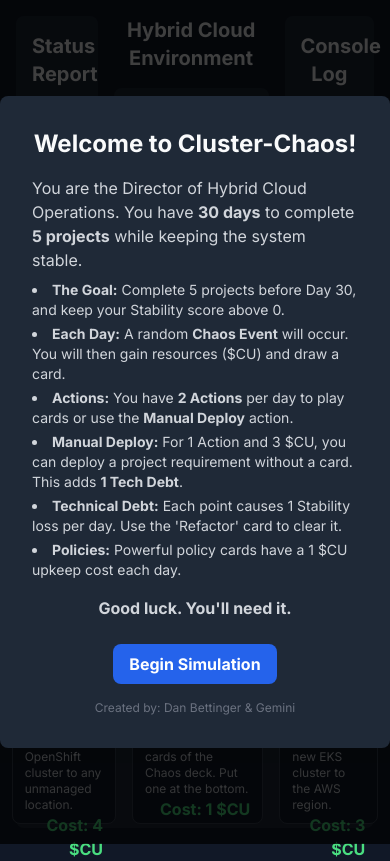
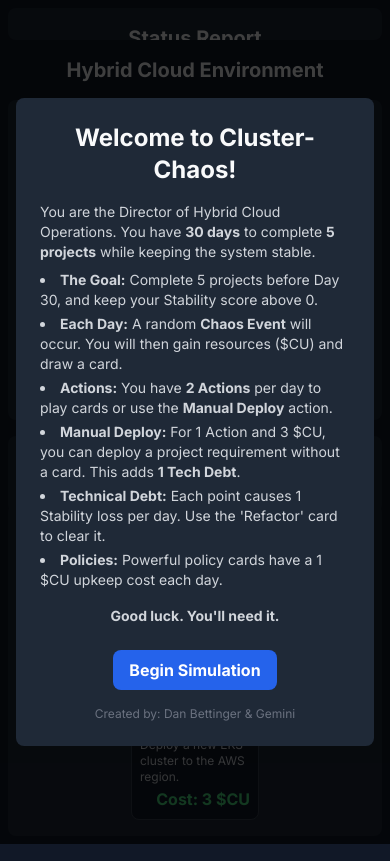
Before and after one commit to grigz/fleet, a plain HTML site: page index.html in a window 390 px wide. Drawn offline with nearby package versions, Linux system fonts and the light colour scheme.

Commit message:
Update index.html
fixed gitops rollout card so it fixes drift

```diff
--- a/index.html
+++ b/index.html
@@ -21,7 +21,7 @@
             transition: transform 0.2s ease-in-out, box-shadow 0.2s ease-in-out;
         }
         .card:hover {
-            transform: translateY(-10px);
+            transform: translateY(-5px) scale(1.02);
             box-shadow: 0 10px 15px -3px rgba(0, 0, 0, 0.2), 0 4px 6px -2px rgba(0, 0, 0, 0.1);
         }
         .console-log-entry {
@@ -56,42 +56,42 @@
         }
     </style>
 </head>
-<body class="w-screen h-screen overflow-hidden flex flex-col p-4 gap-4">
+<body class="w-screen h-screen overflow-hidden bg-gray-900 flex flex-col p-2 sm:p-4 gap-4">
 
     <!-- MAIN GAME UI -->
-    <main class="flex-grow flex gap-4 h-[calc(100%-256px)]">
+    <main class="flex-grow flex flex-col lg:flex-row gap-4 min-h-0">
 
         <!-- LEFT: STATUS PANEL -->
-        <div id="status-panel" class="w-1/4 h-full bg-gray-800 rounded-lg p-4 flex flex-col gap-4 overflow-y-auto">
-            <h2 class="text-xl font-bold text-center border-b border-gray-700 pb-2">Status Report</h2>
+        <div id="status-panel" class="w-full lg:w-1/4 bg-gray-800 rounded-lg p-4 flex flex-col gap-4 overflow-y-auto">
+            <h2 class="text-xl font-bold text-center border-b border-gray-700 pb-2 flex-shrink-0">Status Report</h2>
 
-            <div class="grid grid-cols-2 gap-4 text-center">
+            <div class="grid grid-cols-2 gap-4 text-center flex-shrink-0">
                 <div>
                     <p class="text-sm text-gray-400">Day</p>
-                    <p id="turn-display" class="text-2xl font-bold">1 / 30</p>
+                    <p id="turn-display" class="text-xl md:text-2xl font-bold">1 / 30</p>
                 </div>
                 <div>
                     <p class="text-sm text-gray-400">Actions</p>
-                    <p id="actions-display" class="text-2xl font-bold">2</p>
+                    <p id="actions-display" class="text-xl md:text-2xl font-bold">2</p>
                 </div>
                 <div>
                     <p class="text-sm text-gray-400">Compute Units ($CU)</p>
-                    <p id="cu-display" class="text-2xl font-bold text-green-400">5</p>
+                    <p id="cu-display" class="text-xl md:text-2xl font-bold text-green-400">5</p>
                 </div>
                  <div>
                     <p class="text-sm text-gray-400">Projects Done</p>
-                    <p id="projects-display" class="text-2xl font-bold">0 / 5</p>
+                    <p id="projects-display" class="text-xl md:text-2xl font-bold">0 / 5</p>
                 </div>
             </div>
 
-            <div>
+            <div class="flex-shrink-0">
                 <p class="text-sm text-gray-400 text-center mb-1">System Stability</p>
                 <div class="w-full bg-gray-700 rounded-full h-6">
                     <div id="stability-bar" class="bg-blue-600 h-6 rounded-full text-center text-white font-bold text-sm transition-all duration-500" style="width: 100%;">100</div>
                 </div>
             </div>
 
-            <div>
+            <div class="flex-shrink-0">
                 <p class="text-sm text-gray-400 text-center mb-1">Technical Debt</p>
                  <div class="w-full bg-gray-700 rounded-full h-6">
                     <div id="tech-debt-bar" class="bg-red-800 h-6 rounded-full text-center text-white font-bold text-sm transition-all duration-500" style="width: 0%;">0</div>
@@ -106,26 +106,26 @@
                 <button id="manual-deploy-btn" class="mt-2 w-full bg-green-700 hover:bg-green-800 disabled:bg-gray-600 disabled:cursor-not-allowed text-white font-bold py-2 px-2 rounded-lg transition-colors text-sm">Manual Deploy (3 $CU)</button>
             </div>
 
-            <div class="flex gap-2 mt-auto">
+            <div class="flex gap-2 mt-auto flex-shrink-0">
                 <button id="rules-btn" class="w-1/3 bg-gray-600 hover:bg-gray-700 text-white font-bold py-2 px-4 rounded-lg transition-colors">Rules</button>
                 <button id="end-day-btn" class="w-2/3 bg-blue-600 hover:bg-blue-700 text-white font-bold py-2 px-4 rounded-lg transition-colors">End Day</button>
             </div>
         </div>
 
         <!-- CENTER: CLUSTER MAP -->
-        <div class="w-1/2 h-full flex flex-col gap-4">
+        <div class="w-full lg:w-1/2 h-[400px] lg:h-full flex flex-col gap-4">
             <h2 class="text-xl font-bold text-center">Hybrid Cloud Environment</h2>
-            <div id="cluster-map" class="flex-grow bg-gray-800 rounded-lg p-4 relative grid grid-cols-3 grid-rows-3 gap-4">
+            <div id="cluster-map" class="flex-grow bg-gray-800 rounded-lg p-2 sm:p-4 relative grid grid-cols-3 grid-rows-3 gap-2 sm:gap-4">
                 <!-- Hub in the center -->
                 <div class="col-start-2 row-start-2 flex justify-center items-center">
-                    <div class="w-40 h-40 bg-gray-900 rounded-full flex justify-center items-center text-center font-bold text-lg border-4 border-blue-500 px-4">Your Kubernetes Fleet</div>
+                    <div class="w-24 h-24 sm:w-32 sm:h-32 bg-gray-900 rounded-full flex justify-center items-center text-center font-bold text-sm sm:text-lg border-2 sm:border-4 border-blue-500 px-2">Your K8s Fleet</div>
                 </div>
                 <!-- Spokes will be injected here -->
             </div>
         </div>
 
         <!-- RIGHT: CONSOLE LOG -->
-        <div class="w-1/4 h-full bg-gray-800 rounded-lg p-4 flex flex-col">
+        <div class="w-full lg:w-1/4 flex-grow lg:flex-grow-0 h-full bg-gray-800 rounded-lg p-4 flex flex-col">
             <h2 class="text-xl font-bold text-center border-b border-gray-700 pb-2">Console Log</h2>
             <div id="console-log" class="flex-grow mt-2 overflow-y-auto flex flex-col-reverse">
                 <!-- Log entries will be prepended here -->
@@ -134,18 +134,18 @@
     </main>
 
     <!-- BOTTOM: PLAYER HAND -->
-    <div class="h-[240px] w-full bg-gray-800 rounded-lg p-4">
+    <div class="flex-shrink-0 w-full bg-gray-800 rounded-lg p-4">
         <h2 class="text-lg font-bold text-center mb-2">Your Hand (Max 5)</h2>
-        <div id="player-hand" class="flex gap-4 justify-center items-center h-full">
+        <div id="player-hand" class="flex flex-wrap gap-2 sm:gap-4 justify-center items-center">
             <!-- Player cards will be injected here -->
         </div>
     </div>
 
     <!-- MODAL POPUP -->
-    <div id="modal-overlay" class="fixed inset-0 bg-black bg-opacity-75 flex justify-center items-center modal-hidden">
-        <div id="modal-content" class="bg-gray-800 rounded-lg p-8 max-w-lg text-center transform">
+    <div id="modal-overlay" class="fixed inset-0 bg-black bg-opacity-75 flex justify-center items-center modal-hidden p-4">
+        <div id="modal-content" class="bg-gray-800 rounded-lg p-6 sm:p-8 w-full max-w-lg text-center transform">
             <h2 id="modal-title" class="text-2xl font-bold mb-4"></h2>
-            <div id="modal-text" class="text-gray-300 mb-6"></div>
+            <div id="modal-text" class="text-gray-300 mb-6 text-sm sm:text-base"></div>
             <button id="modal-button" class="bg-blue-600 hover:bg-blue-700 text-white font-bold py-2 px-4 rounded-lg transition-colors">Start Game</button>
             <p id="credit-line" class="text-xs text-gray-500 mt-4"></p>
         </div>
@@ -433,10 +433,10 @@ function renderClusterMap() {
 
         spoke.innerHTML = `
             <div class="text-center relative">
-                <p class="font-bold">${loc.name}</p>
-                <div class="flex items-center justify-center gap-2 mt-1">
+                <p class="font-bold text-xs sm:text-base">${loc.name}</p>
+                <div class="flex items-center justify-center gap-1 sm:gap-2 mt-1">
                     <div class="status-dot w-3 h-3 rounded-full ${statusDotColor}"></div>
-                    <p class="text-sm text-gray-400">${statusText}</p>
+                    <p class="text-xs sm:text-sm text-gray-400">${statusText}</p>
                 </div>
                 ${projectHTML}
             </div>
@@ -450,7 +450,8 @@ function renderPlayerHand() {
     hand.innerHTML = '';
     gameState.hand.forEach((card, index) => {
         const cardEl = document.createElement('div');
-        cardEl.className = 'card w-40 h-40 bg-gray-900 rounded-lg p-3 flex flex-col justify-between border border-gray-700 cursor-pointer';
+        // Responsive Change: Card sizes are smaller on mobile, larger on sm screens and up.
+        cardEl.className = 'card w-32 h-32 sm:w-40 sm:h-40 bg-gray-900 rounded-lg p-2 sm:p-3 flex flex-col justify-between border border-gray-700 cursor-pointer';
         cardEl.dataset.cardIndex = index;
 
         let costColor = card.cost > gameState.cu ? 'text-red-500' : 'text-green-400';
@@ -460,7 +461,7 @@ function renderPlayerHand() {
 
         cardEl.innerHTML = `
             <div>
-                <p class="font-bold text-base leading-tight">${card.name}</p>
+                <p class="font-bold text-sm sm:text-base leading-tight">${card.name}</p>
                 <p class="text-xs font-mono ${typeColor}">${card.type}</p>
             </div>
             <p class="text-xs text-gray-300">${card.text}</p>
@@ -554,12 +555,13 @@ function handleCardEffect(card) {
             });
             break;
         case 'GitOps Rollout':
-            promptForTarget('Select a cluster to apply GitOps Rollout:', cluster => {
-                if (cluster.status === 'drift') {
-                    cluster.status = 'stable';
-                    logToConsole(`Configuration drift on ${cluster.id} has been resolved.`, 'action');
+            promptForTarget('Select a cluster to apply GitOps Rollout:', clusterData => {
+                const targetCluster = gameState.clusters[clusterData.id];
+                if (targetCluster.status === 'drift') {
+                    targetCluster.status = 'stable';
+                    logToConsole(`Configuration drift on ${clusterData.id} has been resolved.`, 'action');
                 } else {
-                    deployProjectRequirement(cluster.id);
+                    deployProjectRequirement(clusterData.id);
                 }
                 renderAll();
             });
```
